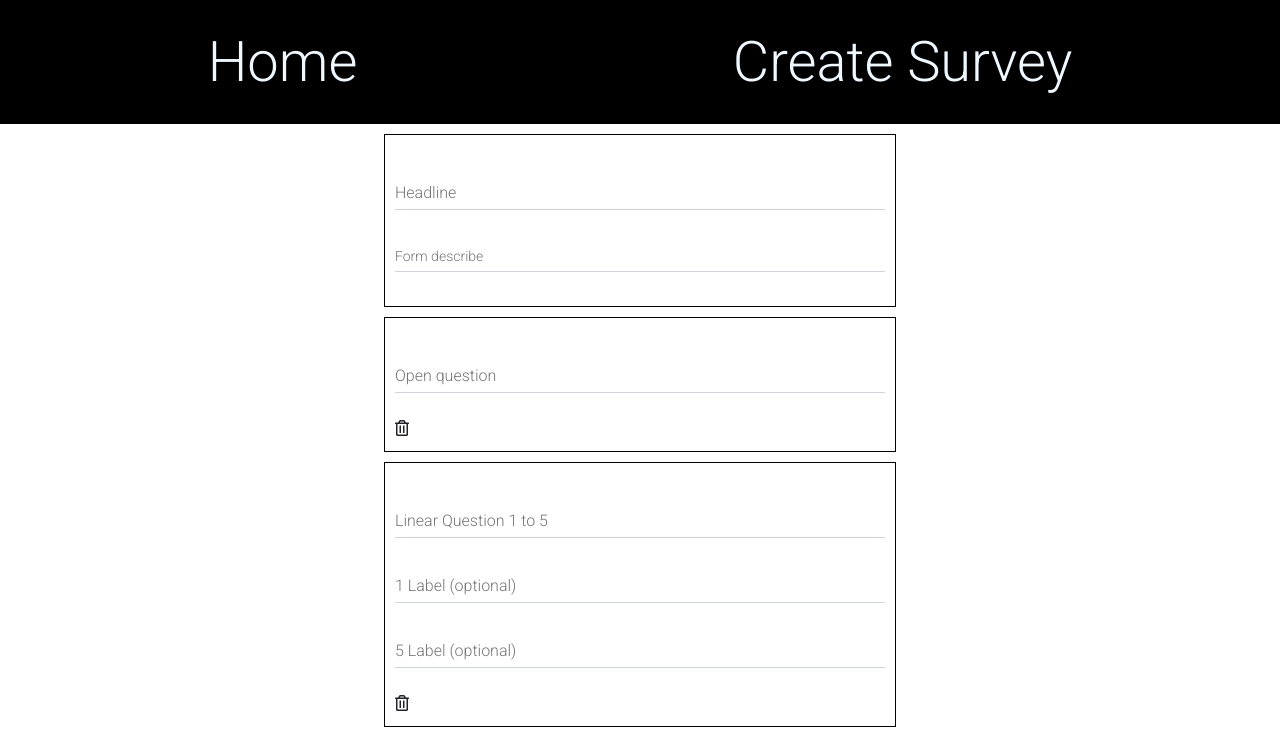
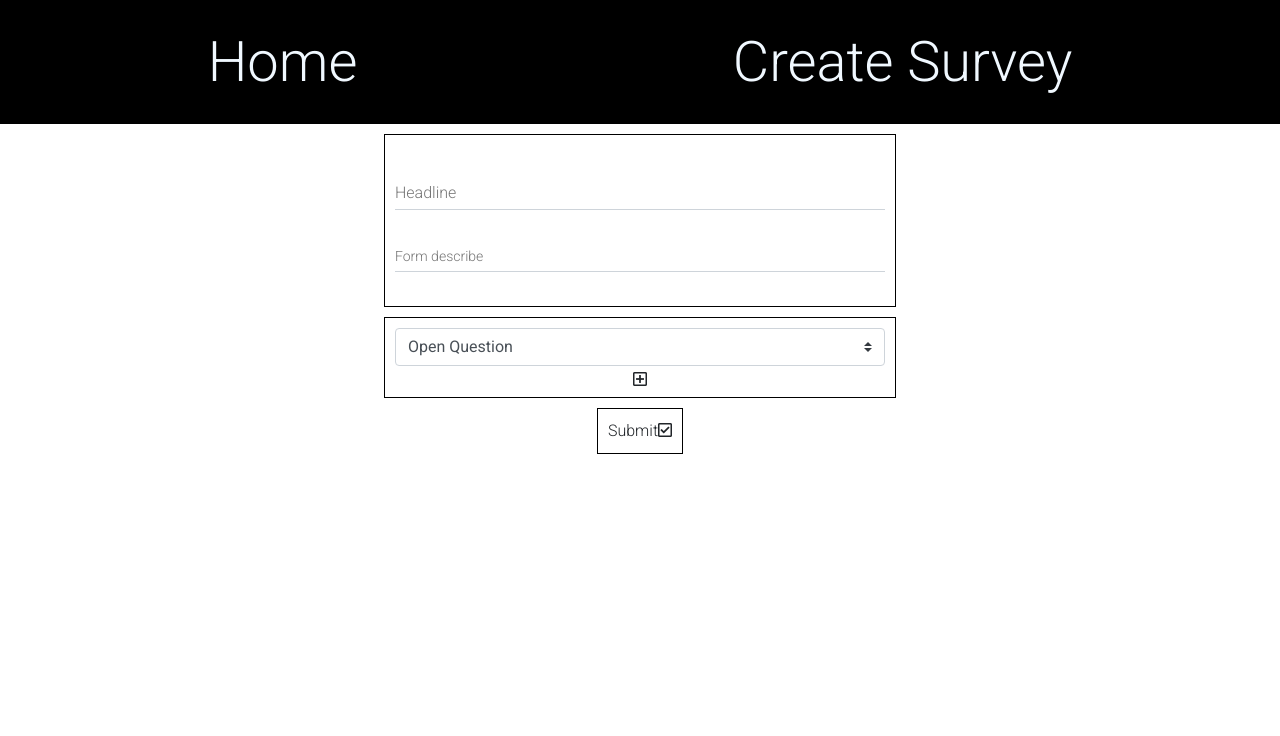
Before and after one commit to roee030/Forms-ReactJS, a React (Create React App) app: page /createsurvey in a window 1280 px wide. Shown: the top 736 px of the page. Built offline with nearby package versions, Linux system fonts and the light colour scheme.

Commit message:
add as many question as you want

```diff
--- a/src/Components/AddQuestion.js
+++ b/src/Components/AddQuestion.js
@@ -1,12 +1,24 @@
-import React from "react";
+import React, { useState } from "react";
 import { MDBSelect, MDBIcon } from "mdbreact";
 import "./AddQuestion.css";
-export default function AddQuestion() {
+export default function AddQuestion({ addQuestionToForm }) {
+  const [typeOfQuestions, setTypeOfQuestions] = useState("1");
+
   return (
     <div className="add-question-wraper">
       <div className="add-question-form">
-        <MDBIcon className="plus-btn" far icon="plus-square" />
-        <select className="browser-default custom-select">
+        <MDBIcon
+          onClick={() => {
+            addQuestionToForm(typeOfQuestions);
+          }}
+          className="plus-btn"
+          far
+          icon="plus-square"
+        />
+        <select
+          onChange={(e) => setTypeOfQuestions(e.target.value)}
+          className="browser-default custom-select"
+        >
           <option value="1">Open Question</option>
           <option value="2">Linear Question</option>
           <option value="3">Radio Question</option>
--- a/src/Components/CreateSurvey.js
+++ b/src/Components/CreateSurvey.js
@@ -1,17 +1,56 @@
-import React from "react";
+import React, { useState } from "react";
 import Title from "./Title";
 import OpenQuestion from "./OpenQuestion";
 import AddQestion from "./AddQuestion";
 import LinearQuestion from "./LinearQuestion";
 import RadioQuestion from "./RadioQuestion";
+import SaveSurvey from "./SaveSurvey";
 export default function CreateSurvey() {
+  const [formQuestionsArray, setFormQuestionsArray] = useState([]);
+  const [formQuestionsDisplay, setFormQuestionsDisplay] = useState([]);
+  const addQuestionToForm = (value) => {
+    switch (value) {
+      case "1":
+        setFormQuestionsDisplay((formQuestionsDisplay) => [
+          ...formQuestionsDisplay,
+          "OpenQuestion",
+        ]);
+        break;
+      case "2":
+        setFormQuestionsDisplay((formQuestionsDisplay) => [
+          ...formQuestionsDisplay,
+          "LinearQuestion",
+        ]);
+
+        break;
+      case "3":
+        setFormQuestionsDisplay((formQuestionsDisplay) => [
+          ...formQuestionsDisplay,
+          "RadioQuestion",
+        ]);
+        break;
+    }
+  };
+  const displayForm = formQuestionsDisplay.map((element) => {
+    switch (element) {
+      case "OpenQuestion":
+        return <OpenQuestion />;
+        break;
+      case "LinearQuestion":
+        return <LinearQuestion />;
+
+        break;
+      case "RadioQuestion":
+        return <RadioQuestion />;
+        break;
+    }
+  });
   return (
     <div>
       <Title />
-      <OpenQuestion />
-      <LinearQuestion />
-      <RadioQuestion />
-      <AddQestion />
+      {displayForm}
+      <AddQestion addQuestionToForm={addQuestionToForm} />
+      <SaveSurvey />
     </div>
   );
 }
--- a/src/Components/LinearQuestion.js
+++ b/src/Components/LinearQuestion.js
@@ -1,13 +1,25 @@
-import React from "react";
+import React, { useState } from "react";
 import { MDBInput, MDBIcon } from "mdbreact";
 import "./LinearQuestion.css";
 export default function LinearQuestion() {
+  const [linearQuestion, setLinearQuestion] = useState("");
+  const [level1label, setLevel1label] = useState("");
+  const [level5label, setLevel5label] = useState("");
   return (
     <div className="linear-question-wraper">
       <div className="linear-question-form">
-        <MDBInput label="Linear Question 1 to 5" />
-        <MDBInput label="1 Label (optional)" />
-        <MDBInput label="5 Label (optional)" />
+        <MDBInput
+          label="Linear Question 1 to 5"
+          onChange={(e) => setLinearQuestion(e.target.value)}
+        />
+        <MDBInput
+          label="1 Label (optional)"
+          onChange={(e) => setLevel1label(e.target.value)}
+        />
+        <MDBInput
+          label="5 Label (optional)"
+          onChange={(e) => setLevel5label(e.target.value)}
+        />
         <MDBIcon far icon="trash-alt" />
       </div>
     </div>
--- a/src/Components/OpenQuestion.js
+++ b/src/Components/OpenQuestion.js
@@ -1,11 +1,15 @@
-import React from "react";
+import React, { useState } from "react";
 import { MDBInput, MDBIcon } from "mdbreact";
 import "./OpenQuestion.css";
 export default function OpenQuestion() {
+  const [openQuestion, setOpenQuestion] = useState("");
   return (
     <div className="open-question-wraper">
       <div className="open-question-form">
-        <MDBInput label="Open question" />
+        <MDBInput
+          label="Open question"
+          onChange={(e) => setOpenQuestion(e.target.value)}
+        />
         <MDBIcon far icon="trash-alt" />
       </div>
     </div>
--- a/src/Components/RadioQuestion.js
+++ b/src/Components/RadioQuestion.js
@@ -1,7 +1,13 @@
-import React from "react";
-import { MDBContainer, MDBInput } from "mdbreact";
+import React, { useState } from "react";
+import { MDBContainer, MDBIcon, MDBInput } from "mdbreact";
 import "./RadioQuestion.css";
 export default function RadioQuestion() {
+  const [radioQuestion, setRadiorQuestion] = useState("");
+  const [option1, setOption1] = useState("");
+  const [option2, setOption2] = useState("");
+  const [option3, setOption3] = useState("");
+  const [option4, setOption4] = useState("");
+
   return (
     <div className="radio-question-wraper">
       <div className="radio-question-form">
@@ -22,6 +28,7 @@ export default function RadioQuestion() {
           <MDBInput type="radio" />
           <MDBInput label="Option" />
         </div>
+        <MDBIcon far icon="trash-alt" />
       </div>
     </div>
   );
--- /dev/null
+++ b/src/Components/SaveSurvey.css
@@ -0,0 +1,10 @@
+.submit-form-wraper {
+  display: flex;
+  justify-content: center;
+  align-items: center;
+}
+.send-form {
+  border: 1px solid black;
+  padding: 10px;
+  margin-top: 10px;
+}
--- /dev/null
+++ b/src/Components/SaveSurvey.js
@@ -0,0 +1,13 @@
+import React from "react";
+import { MDBIcon } from "mdbreact";
+import "./SaveSurvey.css";
+export default function SaveSurvey() {
+  return (
+    <div className="submit-form-wraper">
+      <div className="send-form">
+        Submit
+        <MDBIcon far icon="check-square" />
+      </div>
+    </div>
+  );
+}
--- a/src/Components/Title.js
+++ b/src/Components/Title.js
@@ -1,12 +1,18 @@
-import React from "react";
+import React, { useState } from "react";
 import { MDBInput } from "mdbreact";
 import "./Title.css";
 export default function Title() {
+  const [title, setTitle] = useState("");
+  const [subtitle, setSubtitle] = useState("");
   return (
     <div className="title-warpper">
       <form className="title-warpper-form">
-        <MDBInput label="Headline" />
-        <MDBInput label="Form describe" size="sm" />
+        <MDBInput label="Headline" onChange={(e) => setTitle(e.target.value)} />
+        <MDBInput
+          label="Form describe"
+          size="sm"
+          onChange={(e) => setSubtitle(e.target.value)}
+        />
       </form>
     </div>
   );
```
